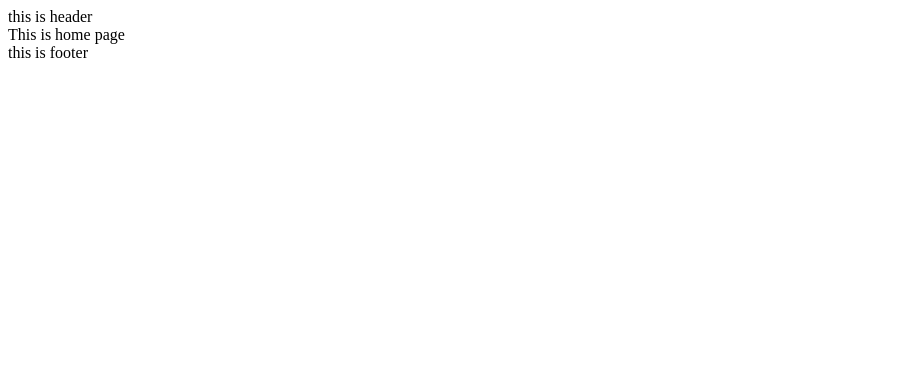
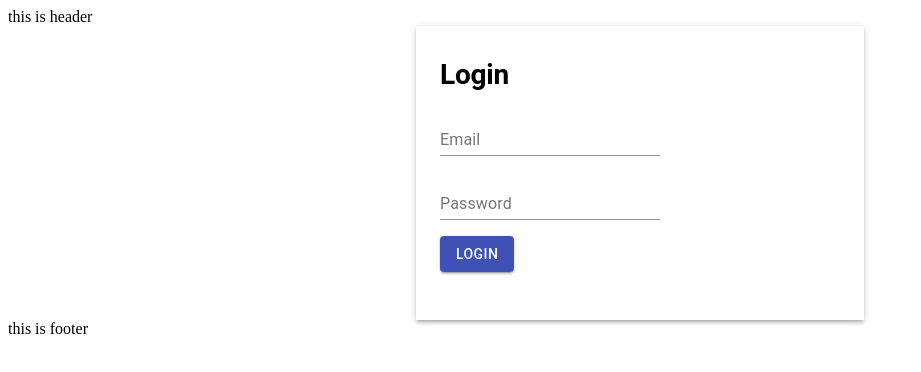
Before and after one commit to ttngocthao/manage-amount, a React (Create React App) app: page / in a window 1280 px wide. Shown: the top 372 px of the page, without its empty margins (0-921 px from the left). Built offline with nearby package versions, Linux system fonts and the light colour scheme.

Commit message:
added login action

```diff
--- a/package.json
+++ b/package.json
@@ -7,10 +7,12 @@
     "@testing-library/jest-dom": "^5.11.5",
     "@testing-library/react": "^11.1.0",
     "@testing-library/user-event": "^12.1.10",
+    "firebase": "^8.0.0",
     "react": "^17.0.1",
     "react-dom": "^17.0.1",
     "react-router-dom": "^5.2.0",
     "react-scripts": "4.0.0",
+    "recoil": "^0.1.2",
     "web-vitals": "^0.2.4"
   },
   "scripts": {
--- a/src/App.js
+++ b/src/App.js
@@ -1,10 +1,12 @@
 //import "./App.css";
-
+import firebase from "firebase";
+import { firebaseConfig } from "./firebase.config";
 import { BrowserRouter as Router, Switch, Route } from "react-router-dom";
 
 import Layout from "./components/layout/Layout";
 import Dashboard from "./views/Dashboard";
 import Home from "./views/Home";
+firebase.initializeApp(firebaseConfig);
 
 function App() {
   return (
--- /dev/null
+++ b/src/actions/auth.js
@@ -0,0 +1,13 @@
+import Firebase from "firebase/app";
+
+export const userLogIn = async (email, password) => {
+  try {
+    const res = await Firebase.auth().signInWithEmailAndPassword(
+      email,
+      password
+    );
+    return { status: 200, msg: "successfully logged in", res };
+  } catch (error) {
+    return { status: 400, msg: "failed to log in", error };
+  }
+};
--- a/src/components/header/Header.js
+++ b/src/components/header/Header.js
@@ -1,7 +1,7 @@
 import React from "react";
 
 const header = () => {
-  return <div>this is header</div>;
+  return <nav>this is header</nav>;
 };
 
 export default header;
--- a/src/components/layout/Layout.js
+++ b/src/components/layout/Layout.js
@@ -1,7 +1,7 @@
 import React from "react";
 import Header from "../header/Header";
 import Footer from "../footer/Footer";
-import { Container } from "@material-ui/core";
+
 const Layout = ({ children }) => {
   return (
     <div>
--- a/src/components/login/Login.js
+++ b/src/components/login/Login.js
@@ -1,11 +1,57 @@
-import { TextField, Typography } from "@material-ui/core";
-import React from "react";
+import { Box, Button, TextField, Typography } from "@material-ui/core";
+import React, { useState } from "react";
+import { userLogIn } from "../../actions/auth";
+import { theme } from "../../materialUI.config";
+const Login = () => {
+  const [inputVals, setInputVals] = useState({
+    email: "",
+    password: "",
+  });
+  const changeHandle = (e) => {
+    setInputVals({
+      ...inputVals,
+      [e.target.name]: e.target.value,
+    });
+  };
+  const submitHandle = async (e) => {
+    e.preventDefault();
+    if (inputVals.email !== "" && inputVals.password !== "") {
+      const res = await userLogIn(inputVals.email, inputVals.password);
+      console.log(res);
+    }
+  };
+  return (
+    <Box boxShadow={3} maxWidth={400} mx="auto" px={3} py={4}>
+      <form onSubmit={submitHandle}>
+        <Typography variant="h2">Login</Typography>
+        <Box my={2}>
+          <TextField
+            name="email"
+            onChange={changeHandle}
+            label="Email"
+            color="primary"
+            value={inputVals.email}
+          />
+        </Box>
 
-const Login = () => {
-  return (
-    <form>
-      <Typography>Login form here</Typography>
-    </form>
+        <Box my={2}>
+          <TextField
+            onChange={changeHandle}
+            name="password"
+            label="Password"
+            type="password"
+            color="primary"
+            value={inputVals.password}
+          />
+        </Box>
+
+        <Box my={2}>
+          <Button variant="contained" color="primary" type="submit">
+            Login
+          </Button>
+        </Box>
+      </form>
+    </Box>
   );
 };
 
--- /dev/null
+++ b/src/firebase.config.js
@@ -0,0 +1,9 @@
+export const firebaseConfig = {
+  apiKey: "AIzaSyAZtG3MhJi60pOON0EGCULAnYyG9fyQd0M",
+  authDomain: "manage-amount.firebaseapp.com",
+  databaseURL: "https://manage-amount.firebaseio.com",
+  projectId: "manage-amount",
+  storageBucket: "manage-amount.appspot.com",
+  messagingSenderId: "439368605018",
+  appId: "1:439368605018:web:a63d2d90e1f9a71f706763",
+};
--- a/src/index.css
+++ b/src/index.css
@@ -5,6 +5,7 @@ body {
     sans-serif;
   -webkit-font-smoothing: antialiased;
   -moz-osx-font-smoothing: grayscale;
+  max-width: 400px;
 }
 
 code {
--- a/src/index.js
+++ b/src/index.js
@@ -7,6 +7,7 @@ import { ThemeProvider } from "@material-ui/styles";
 import { theme } from "./materialUI.config";
 import * as serviceWorker from "./serviceWorker";
 //https://stoic-engelbart-88965c.netlify.app/
+
 ReactDOM.render(
   <React.StrictMode>
     <ThemeProvider theme={theme}>
@@ -23,4 +24,4 @@ reportWebVitals();
 // If you want your app to work offline and load faster, you can change
 // unregister() to register() below. Note this comes with some pitfalls.
 // Learn more about service workers: https://bit.ly/CRA-PWA
-serviceWorker.register();
+serviceWorker.unregister();
--- a/src/materialUI.config.js
+++ b/src/materialUI.config.js
@@ -1,5 +1,28 @@
 import { createMuiTheme } from "@material-ui/core/styles";
 
-const theme = createMuiTheme({});
+const theme = createMuiTheme({
+  typography: {
+    h1: {
+      fontSize: "2rem",
+      fontWeight: "bold",
+    },
+    h2: {
+      fontSize: "1.75rem",
+      fontWeight: "bold",
+    },
+    h3: {
+      fontSize: "1.5rem",
+      fontWeight: "bold",
+    },
+    h4: {
+      fontSize: "1.25rem",
+      fontWeight: "bold",
+    },
+    h5: {
+      fontSize: "1rem",
+      fontWeight: "bold",
+    },
+  },
+});
 
 export { theme };
--- a/src/views/Home.js
+++ b/src/views/Home.js
@@ -1,7 +1,11 @@
 import React from "react";
-
+import Login from "../components/login/Login";
 const Home = () => {
-  return <div>This is home page</div>;
+  return (
+    <div>
+      <Login />
+    </div>
+  );
 };
 
 export default Home;
```
Also changed, not shown: plan.txt, 1 other file (tests, documents, lock files or other folders).
